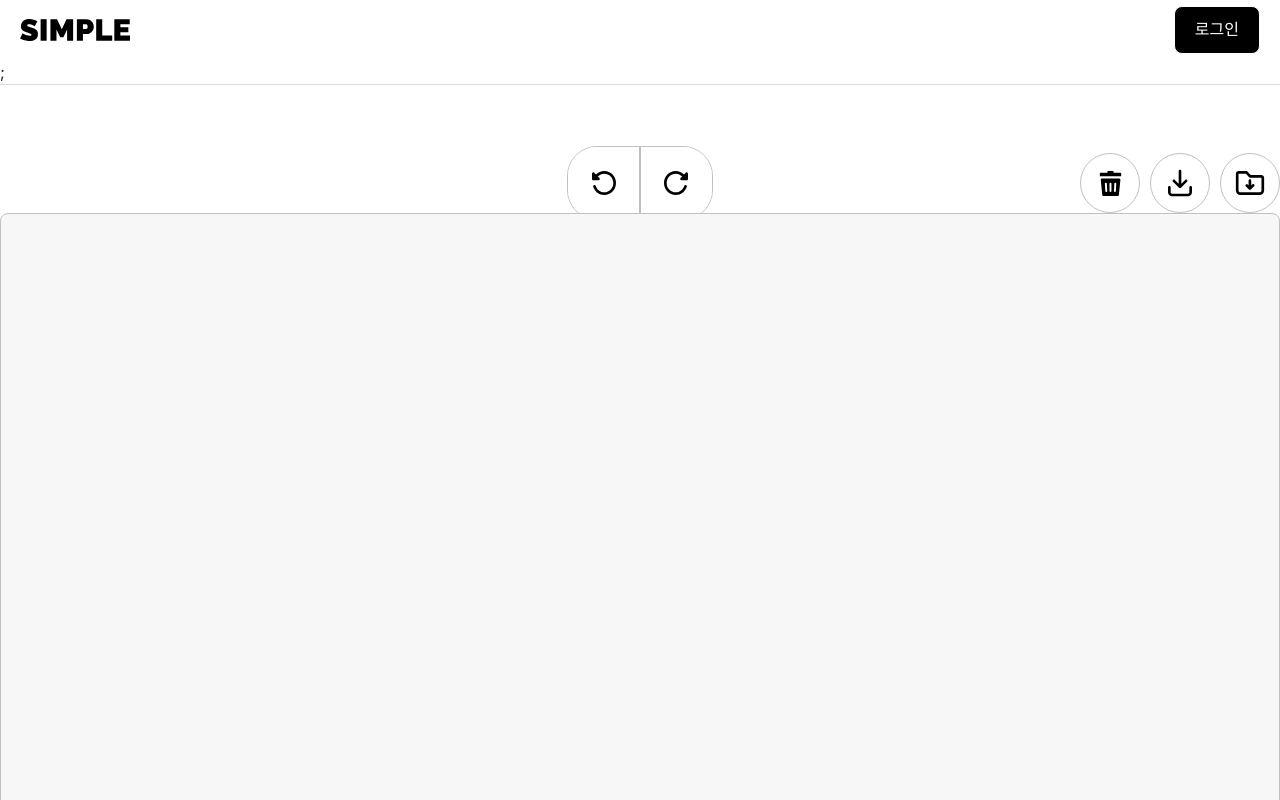
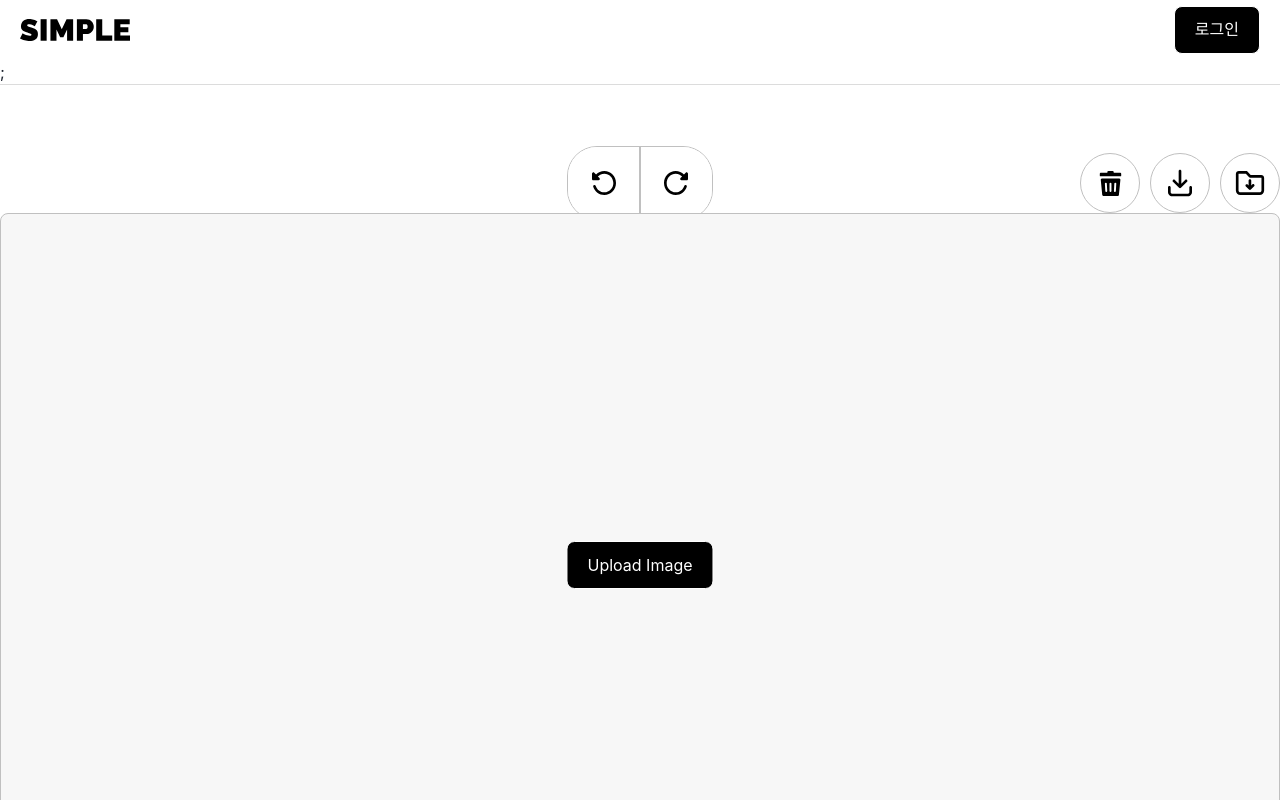
Before and after one commit to simple-editor/front, a React (Vite) app: page / in a window 1280 px wide. Shown: the top 800 px of the page. Built offline with nearby package versions, Linux system fonts and the light colour scheme; a web font is replaced by a local one.

Commit message:
[Update] : 캔버스 UX 업데이트

```diff
--- a/src/components/editor/canvas/index.tsx
+++ b/src/components/editor/canvas/index.tsx
@@ -12,6 +12,7 @@ import ShapeList from "./shape-list";
 import useZoom from "@/shared/hooks/use-zoom";
 import useKeybordAction from "@/shared/hooks/use-keybord-action";
 import useLayoutResize from "./use-layout-resize";
+import { useState } from "react";
 
 const Canvas = () => {
   const { layerRef, stageRef } = useCanvasRefStore((state) => state);
@@ -25,10 +26,11 @@ const Canvas = () => {
   //줌
   const { handleZoom, zoom } = useZoom();
   // 이미지 업로드
-  const { handleDragUploadEnd, handleDragUploadStart } = useImageUpload({
-    shapes,
-    setShapes,
-  });
+  const { handleDragUploadEnd, handleDragUploadStart, handleButtonUpload } =
+    useImageUpload({
+      shapes,
+      setShapes,
+    });
   // 이미지 위치 조정
   const { currentLayerSize, imageShape } = useInitializeCropPos({ shapes });
   // 키보드 액션
@@ -46,6 +48,17 @@ const Canvas = () => {
       onDrop={handleDragUploadEnd}
       ref={parentRef}
     >
+      {!imageShape && (
+        <ImageUploadButton style={{}}>
+          Upload Image
+          <input
+            type="file"
+            accept="image/*"
+            style={{ display: "none" }}
+            onChange={handleButtonUpload}
+          />
+        </ImageUploadButton>
+      )}
       <CustomStage
         id="stage"
         ref={stageRef}
@@ -118,3 +131,23 @@ const CustomStage = styled(Stage)`
   left: 50%;
   transform: translate(-50%, -50%); */
 `;
+
+const ImageUploadButton = styled.label`
+  position: absolute;
+  top: 50%;
+  left: 50%;
+  transform: translate(-50%, -50%);
+  cursor: pointer;
+  display: inline-flex;
+  padding: 0px 20px;
+  justify-content: center;
+  align-items: center;
+  flex-shrink: 0;
+  border: 1px solid;
+  background-color: ${({ theme }) => theme.colors.gray100};
+  border-radius: 8px;
+  color: #fff;
+  font-size: 16px;
+  height: 48px;
+  z-index: 10;
+`;
--- a/src/components/editor/toolbar/index.tsx
+++ b/src/components/editor/toolbar/index.tsx
@@ -3,6 +3,7 @@ import PencilSvg from "@/assets/icons/sidebar-pencil.svg?react";
 import TextSvg from "@/assets/icons/sidebar-text.svg?react";
 import SmailSvg from "@/assets/icons/sidebar-smail.svg?react";
 import CropSvg from "@/assets/icons/sidebar-crop.svg?react";
+import FilterSvg from "@/assets/icons/color-swatch.svg?react";
 import ToolbarItem from "@/shared/ui/toolbar-item";
 
 const Toolbar = () => {
@@ -42,6 +43,6 @@ const list = [
   },
   {
     title: "필터",
-    icon: <CropSvg />,
+    icon: <FilterSvg />,
   },
 ];
--- a/src/shared/hooks/use-image-upload/index.tsx
+++ b/src/shared/hooks/use-image-upload/index.tsx
@@ -29,7 +29,24 @@ const useImageUpload = ({ shapes, setShapes }: IProps) => {
     }
   };
 
-  return { handleDragUploadStart, handleDragUploadEnd };
+  const handleButtonUpload = async (
+    event: React.ChangeEvent<HTMLInputElement>
+  ) => {
+    event.preventDefault();
+    const file = event.target.files?.[0];
+    if (!file) return;
+
+    try {
+      const imageId = uuidv4();
+      const imageDataURL = await updateIndexedDB(file, imageId); // IndexedDB에 이미지를 업로드
+      const newImageShape = await createImageShape(imageId, imageDataURL); // 이미지 데이터를 가공
+      setShapes([...shapes, newImageShape]);
+    } catch (error) {
+      console.error("Failed to upload image:", error);
+    }
+  };
+
+  return { handleDragUploadStart, handleDragUploadEnd, handleButtonUpload };
 };
 
 export default useImageUpload;
```
Also changed, not shown: src/assets/icons/color-swatch.svg (added).
